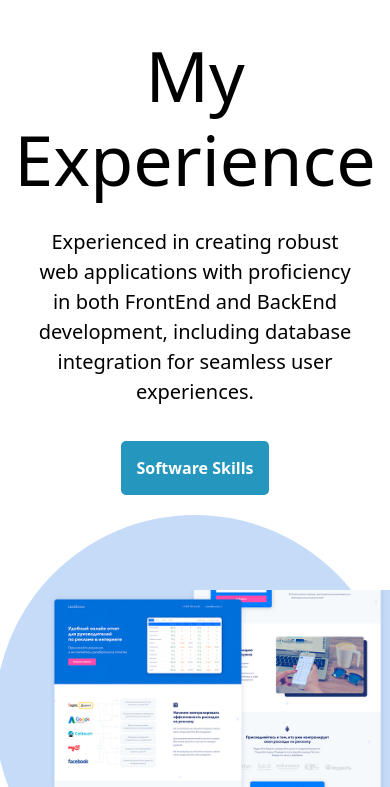
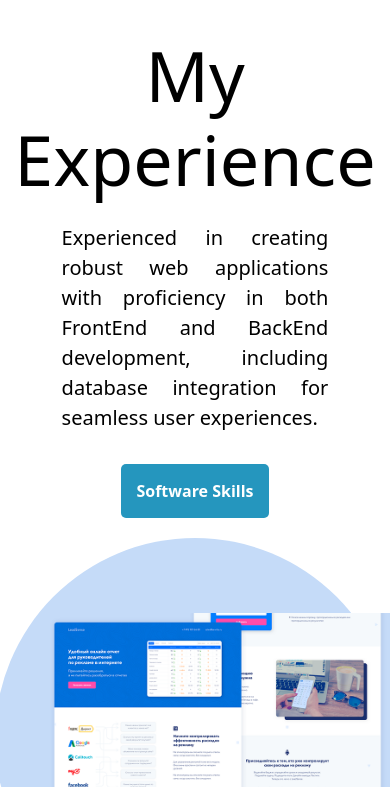
Before and after one commit to Corix5/website_portfolio.github.io, a plain HTML site: page technologies.html in a window 390 px wide. Shown: the part 57-844 px from the top of the page. Drawn offline with nearby package versions, Linux system fonts and the light colour scheme.

Commit message:
correcciones de textos x3

```diff
--- a/CSS/technologies.css
+++ b/CSS/technologies.css
@@ -76,7 +76,7 @@
     box-shadow: 0 10px 10px rgba(0, 0, 0, 0.2); /*el primer valor es el desplazamiento horizontal, el segundo es el desplazamiento vertical y el tercero es el desenfoque*/
 }
 
-.technologies_container .boxes{
+.boxes{
     display: flex;
     justify-content: center;
 }
@@ -186,8 +186,15 @@
     }
 
     .tech_description_text{
+        display: flex;
+        flex-direction: column;
+        width: 60%;
+        margin-bottom: 20px;
+        align-items: center;
+    }
+
+    .tech_description_text h1{
         text-align: center;
-        margin-bottom: 20px;
     }
 
     .tech_description_text p{
@@ -202,6 +209,10 @@
         width: 95%;
         height: fit-content;
         margin-bottom: 100px;
+    }
+
+    .tech_description_text{
+        width: 95%;
     }
 
     #dataBases{
```
